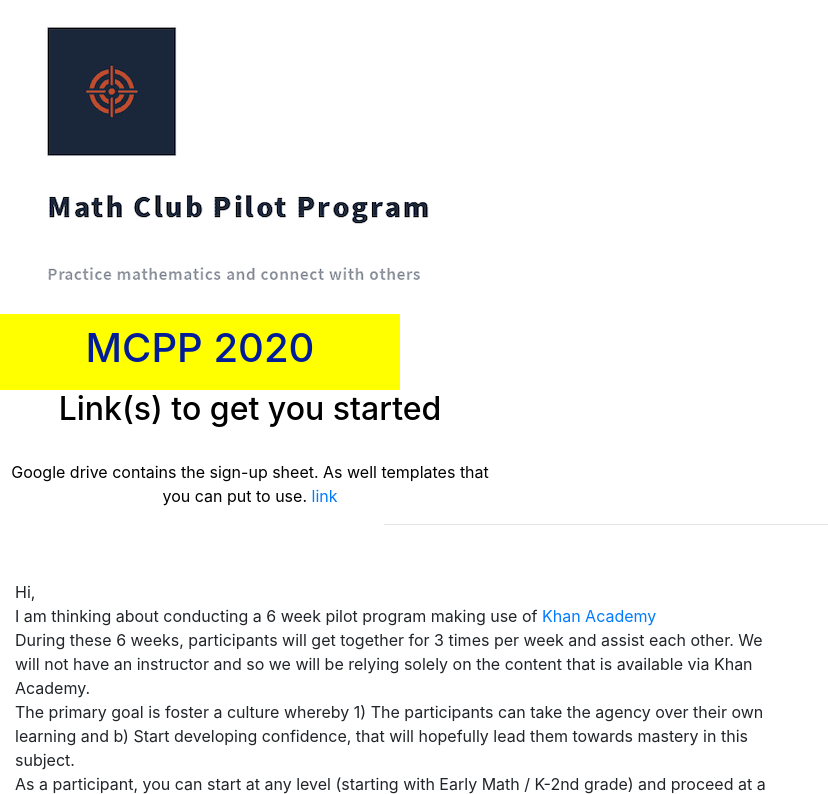
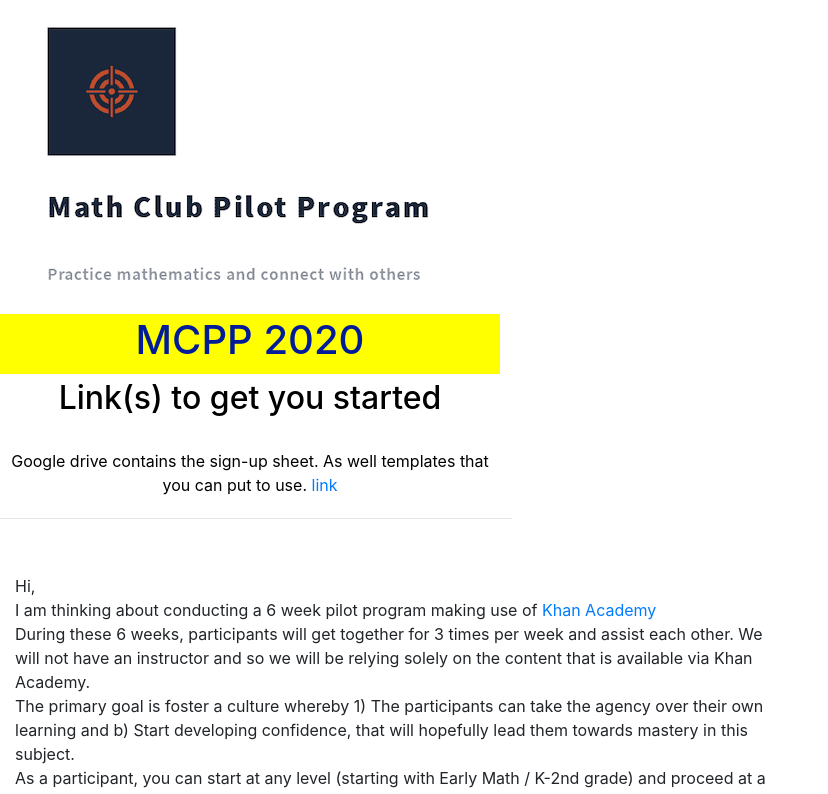
Before and after one commit to genidma/mcpp2020, a plain HTML site: page index.html in a window 1280 px wide. Shown: the top 794 px of the page, without its empty margins (0-828 px from the left). Drawn offline with nearby package versions, Linux system fonts and the light colour scheme; files whose address does not match are found by name.

Commit message:
tinkerin

```diff
--- a/index.html
+++ b/index.html
@@ -46,7 +46,7 @@
         <h2>Link(s) to get you started</h2><br />
         Google drive contains the sign-up sheet. As well templates that you can put to use. <a href="https://drive.google.com/drive/folders/1Xwv-wUhPdEIw3CEuWr2dDOUdx0n6obCX">link</a></li>
     </div>
-<hr width="40%" align="center">
+<hr width="40%" align="left">
 
     <div class=p>
     <br> Hi,
--- a/styles.css
+++ b/styles.css
@@ -33,11 +33,11 @@ img {
 }
 
 .mcpp2020 {
-    color: #001c99; text-align: center; background:yellow; width: 400px; align-items: left; padding: 10px;
+    color: #001c99; text-align: center; background:yellow; width: 500px; align-items: left; padding: 2px;
 }
 
 .second      {
-    color: black; text-align: center; width: 500px; align-self
+    color: black; text-align: center; width: 500px; align-items: left; padding: 5px;
 }
 
 /* This tip via: https://www.yourhtmlsource.com/stylesheets/cssspacing.html */
```
